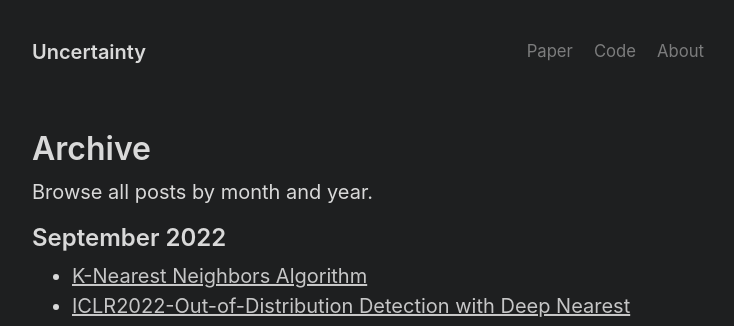
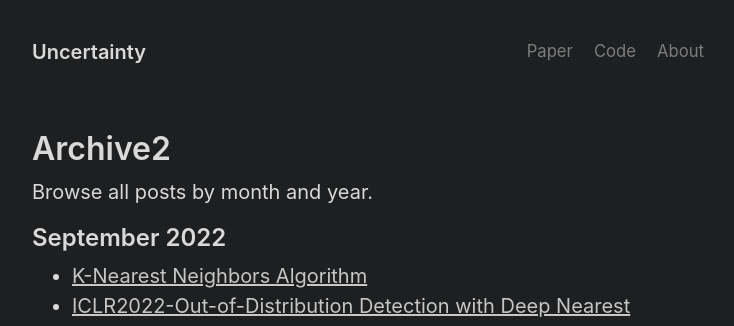
Before and after one commit to mawjdgus0812/mawjdgus0812.github.io, a Jekyll site: the page built from archive2.md, in a window 1280 px wide. Shown: the top 326 px of the page, without its empty margins (272-1006 px from the left). Built offline with Jekyll 4.4.1, drawn with Linux system fonts in a browser that asks for light colours.

Commit message:
Update archive2.md

```diff
--- a/archive2.md
+++ b/archive2.md
@@ -4,7 +4,7 @@ title: Archive2
 use_math: true
 ---
 
-# Archive
+# Archive2
 
 Browse all posts by month and year.
 
```
